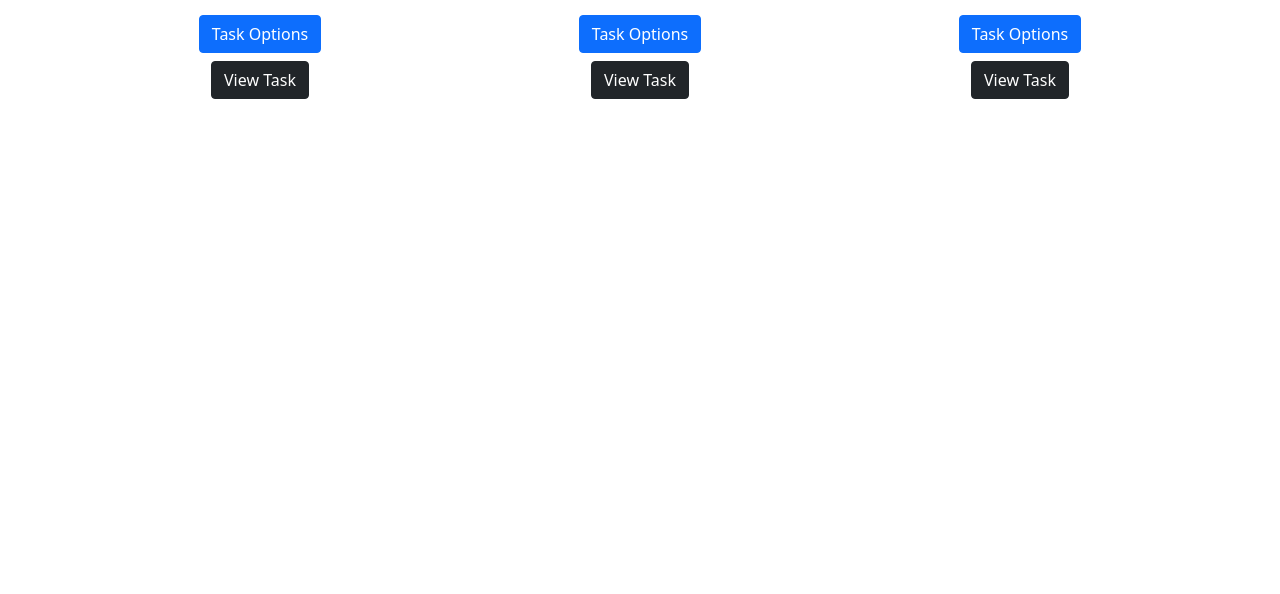
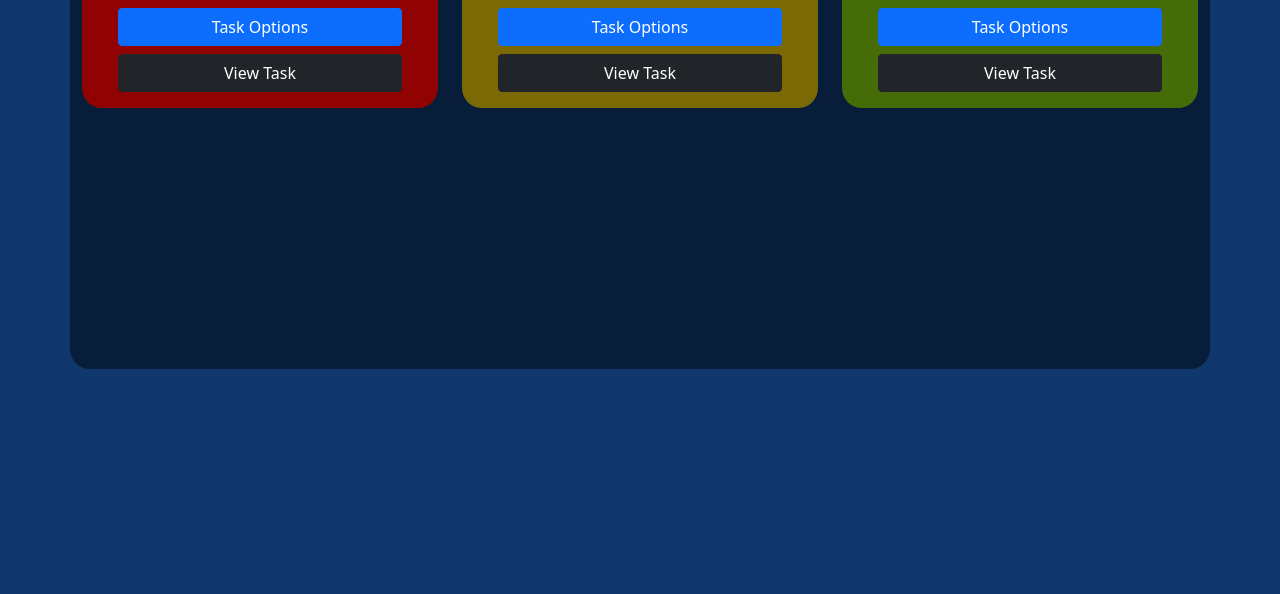
Before and after one commit to JAbarca09/TaskTrackerRE, a plain HTML site: page index.html in a window 1280 px wide. Shown: the part 206-800 px from the top of the page. Drawn offline with nearby package versions, Linux system fonts and the light colour scheme; files that its build step writes are made by us from their sources; the site is published under a folder, as on GitHub Pages, so addresses that start at the root find nothing.

Commit message:
Reconnect index.html to stylesheet

```diff
--- a/index.html
+++ b/index.html
@@ -9,7 +9,7 @@
     <!-- Bootstrap CSS -->
     <link href="https://cdn.jsdelivr.net/npm/bootstrap@5.1.3/dist/css/bootstrap.min.css" rel="stylesheet"
         integrity="sha384-1BmE4kWBq78iYhFldvKuhfTAU6auU8tT94WrHftjDbrCEXSU1oBoqyl2QvZ6jIW3" crossorigin="anonymous" />
-    <link rel="stylesheet" href="/TaskTrackerReDo/styles.css" />
+    <link rel="stylesheet" href="./styles.css" />
     <title>Task Tracking Application</title>
 </head>
 
```
